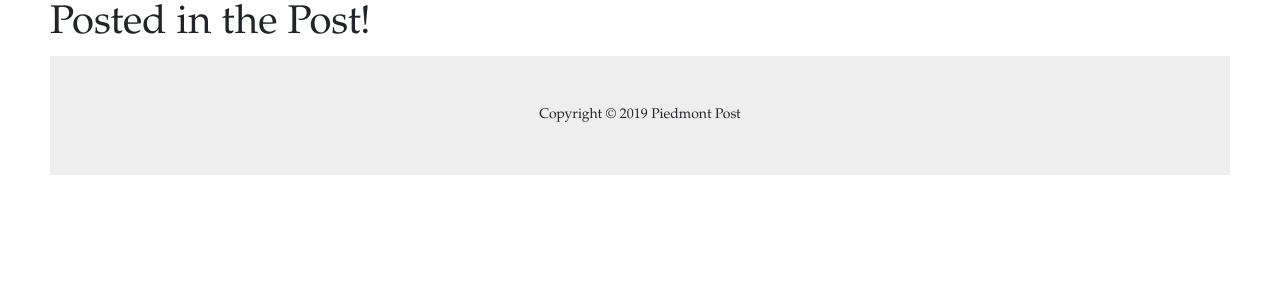
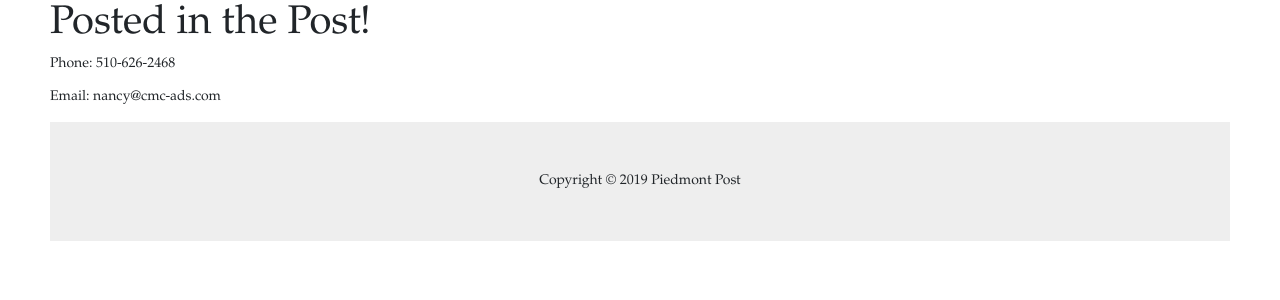
Before and after one commit to Natalielim/piedmontpost, a Node server app: page /advertise in a window 1280 px wide. Shown: the part 50-350 px from the top of the page. Run offline with Node 20, Linux system fonts and the light colour scheme; some libraries are stand-ins or nearby versions.

Commit message:
added info to advertise

```diff
--- a/views/advertise.hbs
+++ b/views/advertise.hbs
@@ -1 +1,3 @@
 <h1>Posted in the Post!</h1>
+<p>Phone: 510-626-2468</p>
+<p>Email: nancy@cmc-ads.com</p>
```
